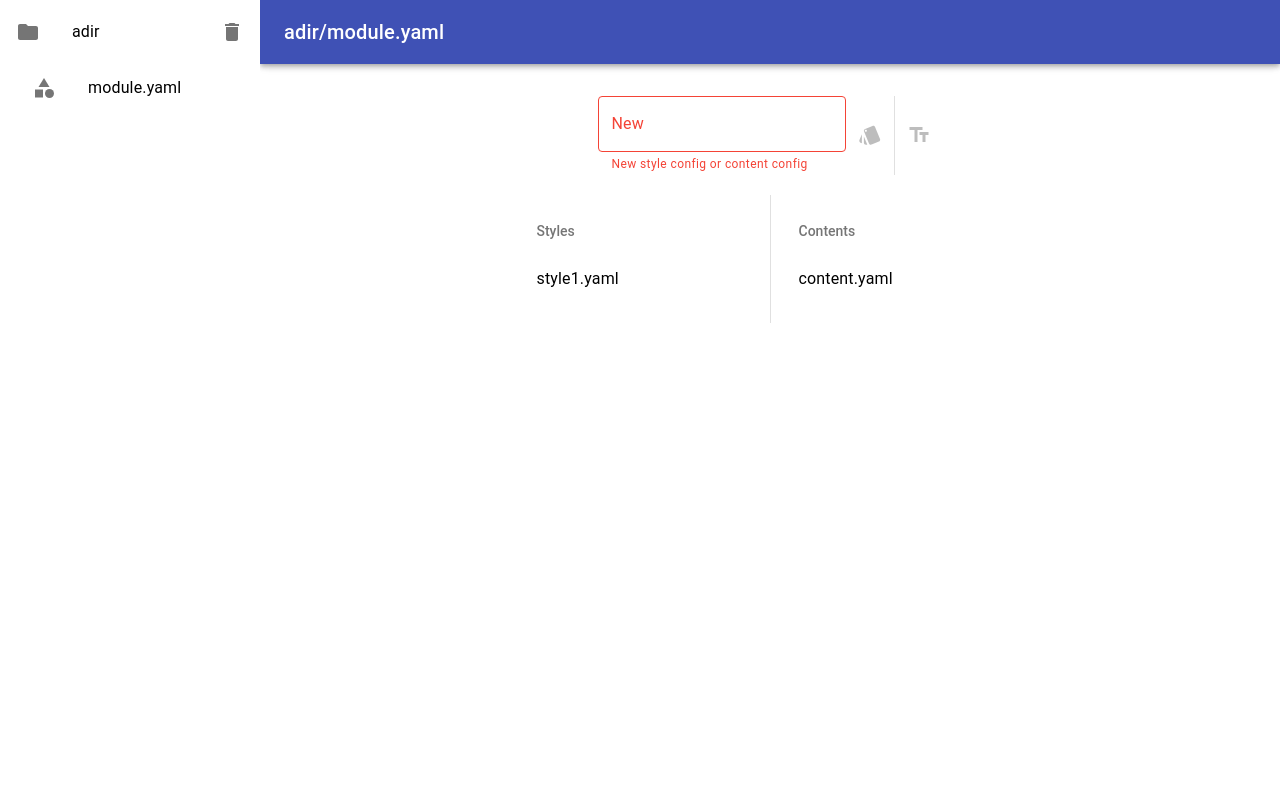
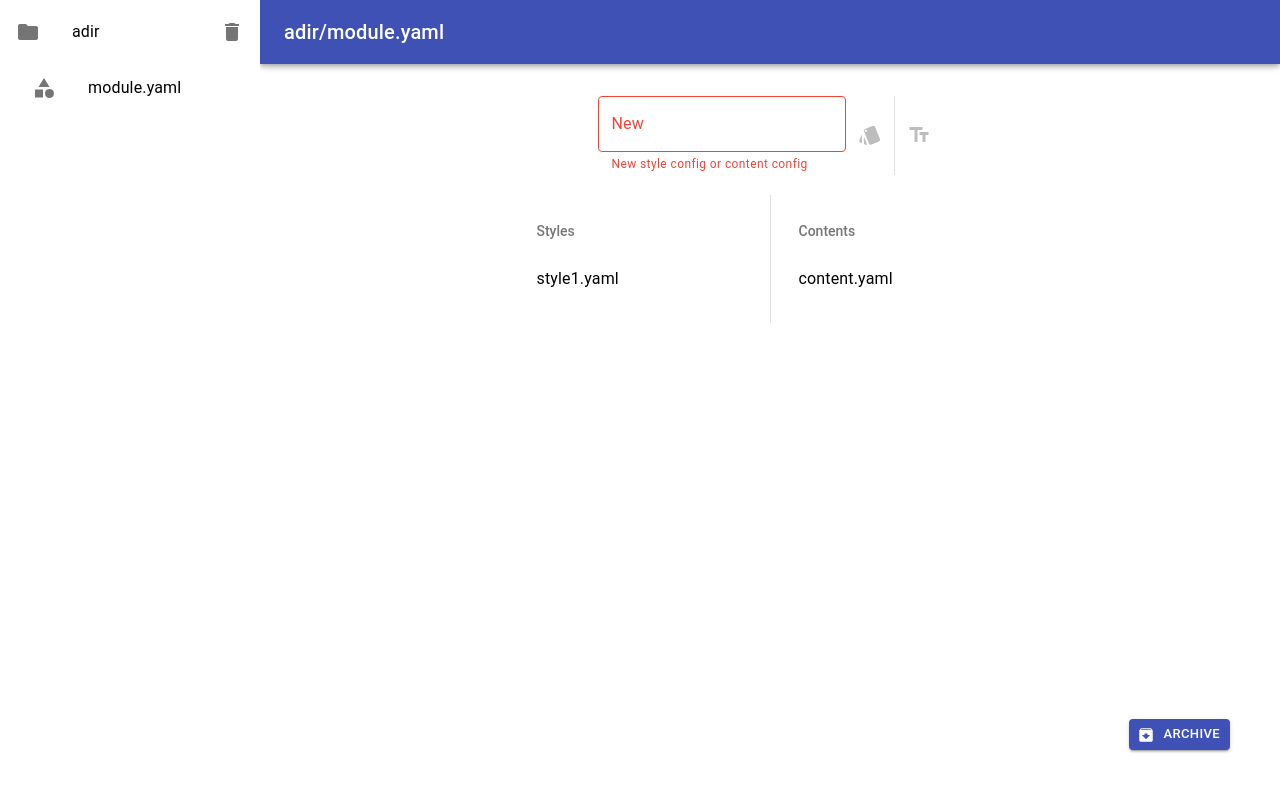
Before and after one commit to hJinRong/ist-workbench, a React (Create React App) app: page /project/adir in a window 1280 px wide. Shown: the top 792 px of the page. Built offline with nearby package versions, Linux system fonts and the light colour scheme.

Commit message:
存档功能

```diff
--- a/src/pages/Project/ModulePanel.tsx
+++ b/src/pages/Project/ModulePanel.tsx
@@ -1,25 +1,42 @@
 import {
   AppBar,
+  Button,
+  createStyles,
   Divider,
   IconButton,
   List,
   ListItem,
   ListItemText,
   ListSubheader,
+  makeStyles,
+  Theme,
   Toolbar,
   Typography,
 } from "@material-ui/core";
 import Grid from "@material-ui/core/Grid";
 import TextField from "@material-ui/core/TextField";
+import ArchiveIcon from "@material-ui/icons/Archive";
 import StyleIcon from "@material-ui/icons/Style";
 import TextFieldsIcon from "@material-ui/icons/TextFields";
 import { useContext, useEffect, useRef, useState } from "react";
 import { useParams } from "react-router";
 import { Link } from "react-router-dom";
 import { ModulesContext } from "../../utils/context";
+import { generateZip } from "../../utils/generate-zip";
 import "./ModulePanel.css";
 
+const useStyles = makeStyles((theme: Theme) =>
+  createStyles({
+    genButton: {
+      position: "fixed",
+      bottom: 50,
+      right: 50,
+    },
+  })
+);
+
 export const ModulePanel = () => {
+  const classes = useStyles();
   const textfieldRef = useRef(null);
   const [disable, setDisable] = useState(true);
   const [input, setInput] = useState<string>("");
@@ -144,7 +161,10 @@ export const ModulePanel = () => {
               >
                 {contents.map((val, idx) => {
                   return (
-                    <Link to={`/project/${modulePath}/content/${val}`} key={idx} >
+                    <Link
+                      to={`/project/${modulePath}/content/${val}`}
+                      key={idx}
+                    >
                       <ListItem button>
                         <ListItemText primary={val} />
                       </ListItem>
@@ -156,6 +176,18 @@ export const ModulePanel = () => {
           </Grid>
         </div>
       </Grid>
+      <Button
+        variant="contained"
+        color="primary"
+        size="small"
+        className={classes.genButton}
+        startIcon={<ArchiveIcon />}
+        onClick={() => {
+          generateZip(modules);
+        }}
+      >
+        Archive
+      </Button>
     </>
   );
 };
```
